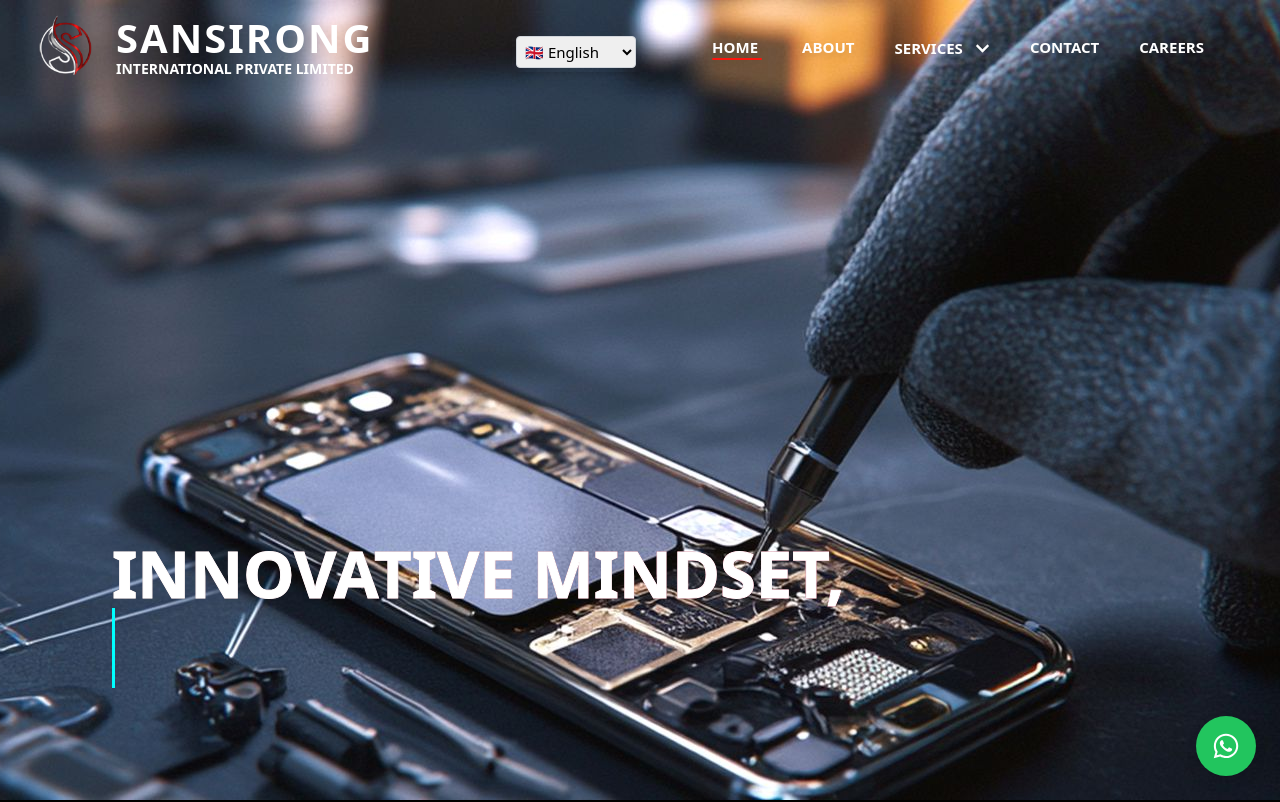
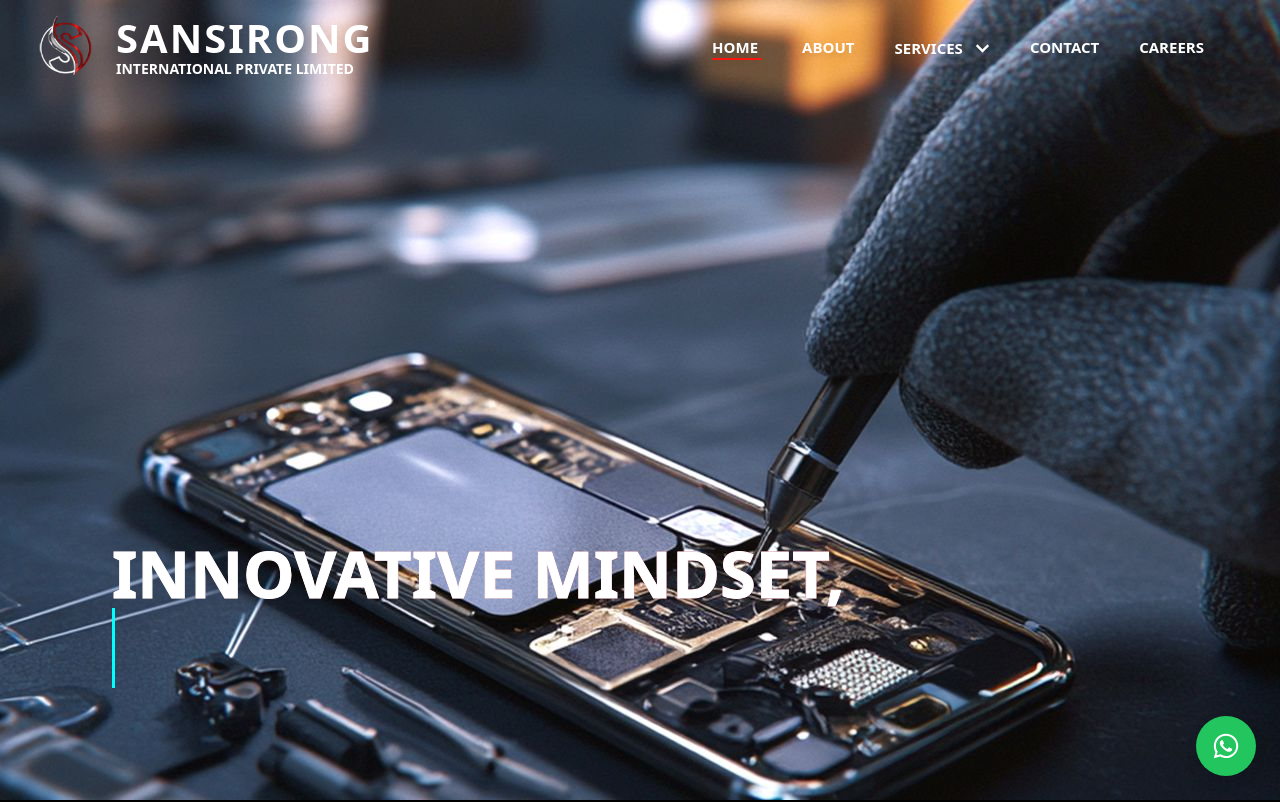
Before and after one commit to devilra/pegraton-clone, a React (Vite) app: page / in a window 1280 px wide. Shown: the top 802 px of the page. Built offline with nearby package versions, Linux system fonts and the light colour scheme; grey boxes are pictures that could not be loaded.

Commit message:
change logo

```diff
--- a/src/App.jsx
+++ b/src/App.jsx
@@ -23,7 +23,7 @@ const App = () => {
   return (
     <>
       {validNavbar.includes(location.pathname) && <Navbar />}
-      <Language/>
+      {/* <Language/> */}
 
       <Routes>
         <Route path="/" element={<Home t={t} />} />
```
